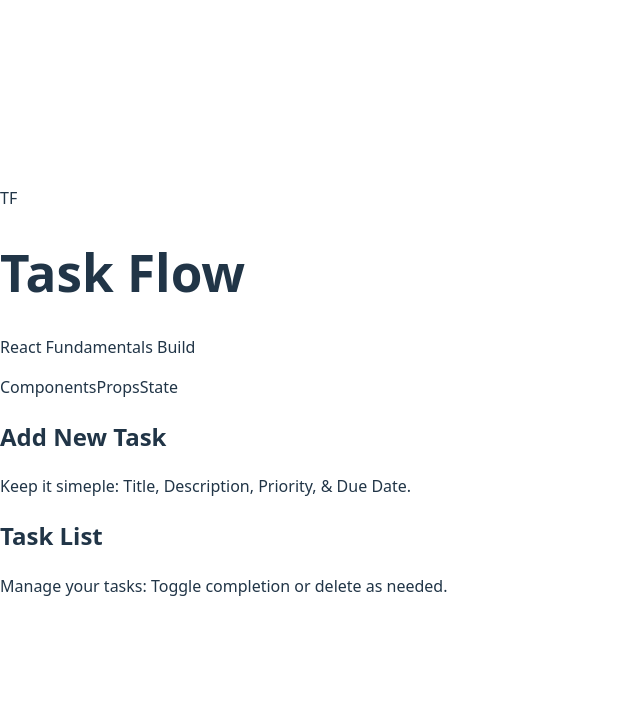
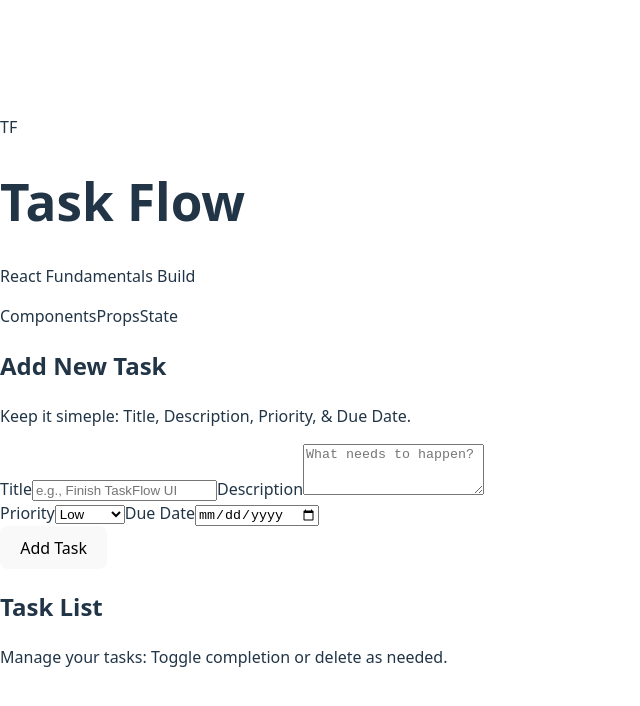
Before and after one commit to ahezekiah/task-flow, a React (Vite) app in the folder task-flow/: page / in a window 1280 px wide. Shown: the top 706 px of the page, without its empty margins (0-640 px from the left). Built offline with nearby package versions, Linux system fonts and the light colour scheme.

Commit message:
Task form added

```diff
--- a/task-flow/src/components/AddTaskForm.jsx
+++ b/task-flow/src/components/AddTaskForm.jsx
@@ -1,8 +1,81 @@
+import { useState } from "react";
 
-function AddTaskForm(){
+const PRIORITIES = ["Low", "Medium", "High"];
+
+export default function AddTaskForm(){
+    const [title, setTitle] = useState("");
+    const [description, setDescription] = useState("");
+    const [priority, setPriority] = useState(PRIORITIES[0]);
+    const [dueDate, setDueDate] = useState("");
+
+    function handleSubmit(e) {
+        e.preventDefault(); // prevents refresh
+
+        if (!title.trim()) return;
+
+        // eslint-disable-next-line no-undef
+        onAddTask({
+            title: title.trim(),
+            description: description.trim(),
+            priority,
+            dueDate: dueDate ? new Date(dueDate) : null,
+        });
+
+        //reset form
+        setTitle("");
+        setDescription("");
+        setPriority(PRIORITIES[0]);
+        setDueDate("");
+    }
     return(
-        <></>
+        <form onSubmit={handleSubmit} className="space-y-4">
+            <label className="block">
+                <span className="text-sm text-slate-300">Title</span>
+                <input vsalue={title}
+                    onChange={(e) => setTitle(e.target.value)}
+                    placeholder="e.g., Finish TaskFlow UI"
+                    className="mt-1 w-full rounded-xl border border-slate-800 bg-slate-950/40 px-3 py-2 text-slate-100 placeholder:text-slate-500 outline-none focus:border-slate-500"
+                />
+            </label>
+
+            <label className="block">
+                <span className="text-sm text-slate-300">Description</span>
+                <textarea value={description}
+                    onChange={(e) => setDescription(e.target.value)}
+                    placeholder="What needs to happen?"
+                    rows={3}
+                    className="mt-1 w-full resize-none rounded-xl border border-slate-800 bg-slate-950/40 px-3 py-2 text-slate-100 placeholder:text-slate-500 outline-none focus:border-slate-500"
+                />
+            </label>
+
+            <div className="grid gap-4 sm:grid-cols-2">
+                <label className="block">
+                    <span className="text-sm text-slate-300">Priority</span>
+                        <select value={priority}
+                            onChange={(e) => setPriority(e.target.value)}
+                            className="mt-1 w-full rounded-xl border border-slate-800 bg-slate-950/40 px-3 py-2 text-slate-100 outline-none focus:border-slate-500"
+                        >
+                            {PRIORITIES.map((level) => (
+                                <option key={level} value={level}>
+                                    {level}
+                                </option>
+                            ))}
+                        </select>
+                </label>
+
+                <label className="block">
+                    <span className="text-sm text-slate-300">Due Date</span>
+                        <input type="date" value={dueDate}
+                            onChange={(e) => setDueDate(e.target.value)}
+                            className="mt-1 w-full rounded-xl border border-slate-800 bg-slate-950/40 px-3 py-2 text-slate-100 outline-none focus:border-slate-500"
+                        />
+                </label>
+            </div>
+
+            <button type="submit"
+                className="w-full rounded-xl bg-slate-100 px-4 py-2 font-semibold text-slate-950 hover:bg-white active;scale-[0.99]">
+                    Add Task
+                </button>
+        </form>
     )
 }
-
-export default AddTaskForm;
--- a/task-flow/src/components/Header.jsx
+++ b/task-flow/src/components/Header.jsx
@@ -24,5 +24,5 @@ export default function Header(){
                 </nav>
             </div>
         </header>
-    )
+    );
 }
```
Also changed, not shown: task-flow/src/App.jsx (+2 -6 lines).
